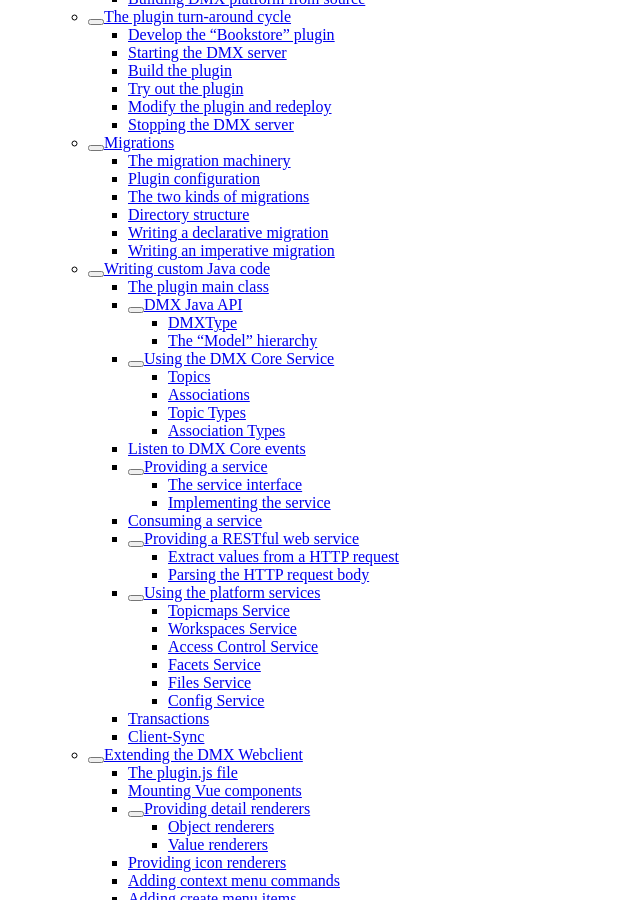
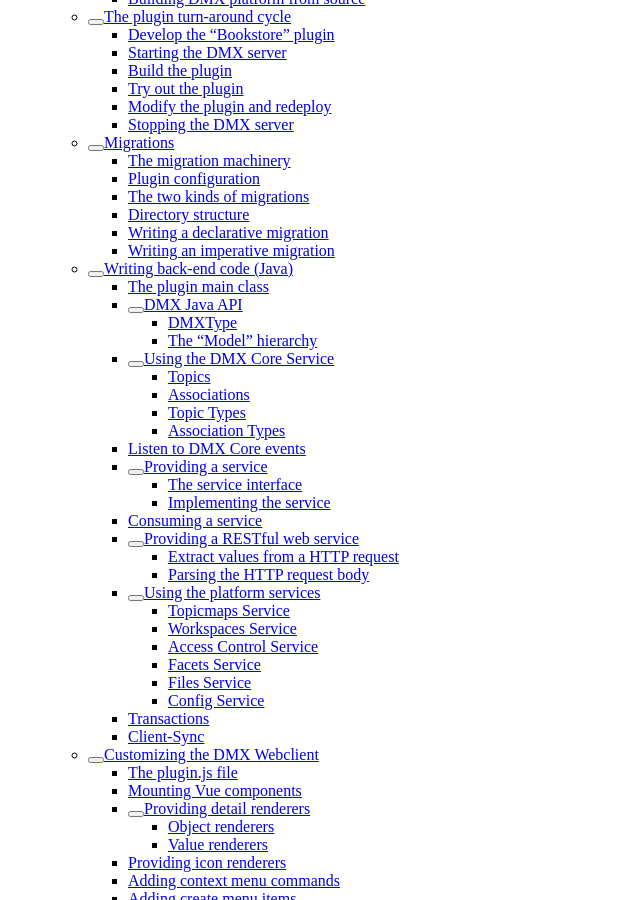
Before and after one commit to dmx-systems/dmx-documentation, a Sphinx documentation site: the page built from docs/devel.rst, in a window 1280 px wide and 900 px high, scrolled down 343 px. Shown: the whole window, without its empty margins (0-640 px from the left). Built offline with Sphinx 7.4.7 and the Read the Docs theme 2.0.0, drawn with Linux system fonts in a browser that asks for light colours; some of the changed text lies outside the part shown.

Commit message:
Rename 2 dev guide chapters

```diff
--- a/docs/devel.rst
+++ b/docs/devel.rst
@@ -816,9 +816,9 @@
 
 Here a *Composition Definition* is added to the *Topicmap* type subsequently.
 
-************************
-Writing custom Java code
-************************
+****************************
+Writing back-end code (Java)
+****************************
 
 In the previous section you've seen how to manipulate a DMX data model with Java code. Were you wondering what these ``dmx`` and ``mf`` objects are? Well these are instances of `CoreService <https://apidocs.dmx.systems/index.html?systems/dmx/core/service/CoreService.html>`_ and `ModelFactory <https://apidocs.dmx.systems/index.html?systems/dmx/core/service/ModelFactory.html>`_ respectively. But first things first.
 
@@ -1536,9 +1536,9 @@
 
 TODO
 
-***************************
-Extending the DMX Webclient
-***************************
+*****************************
+Customizing the DMX Webclient
+*****************************
 
 The plugin.js file
 ==================
```
